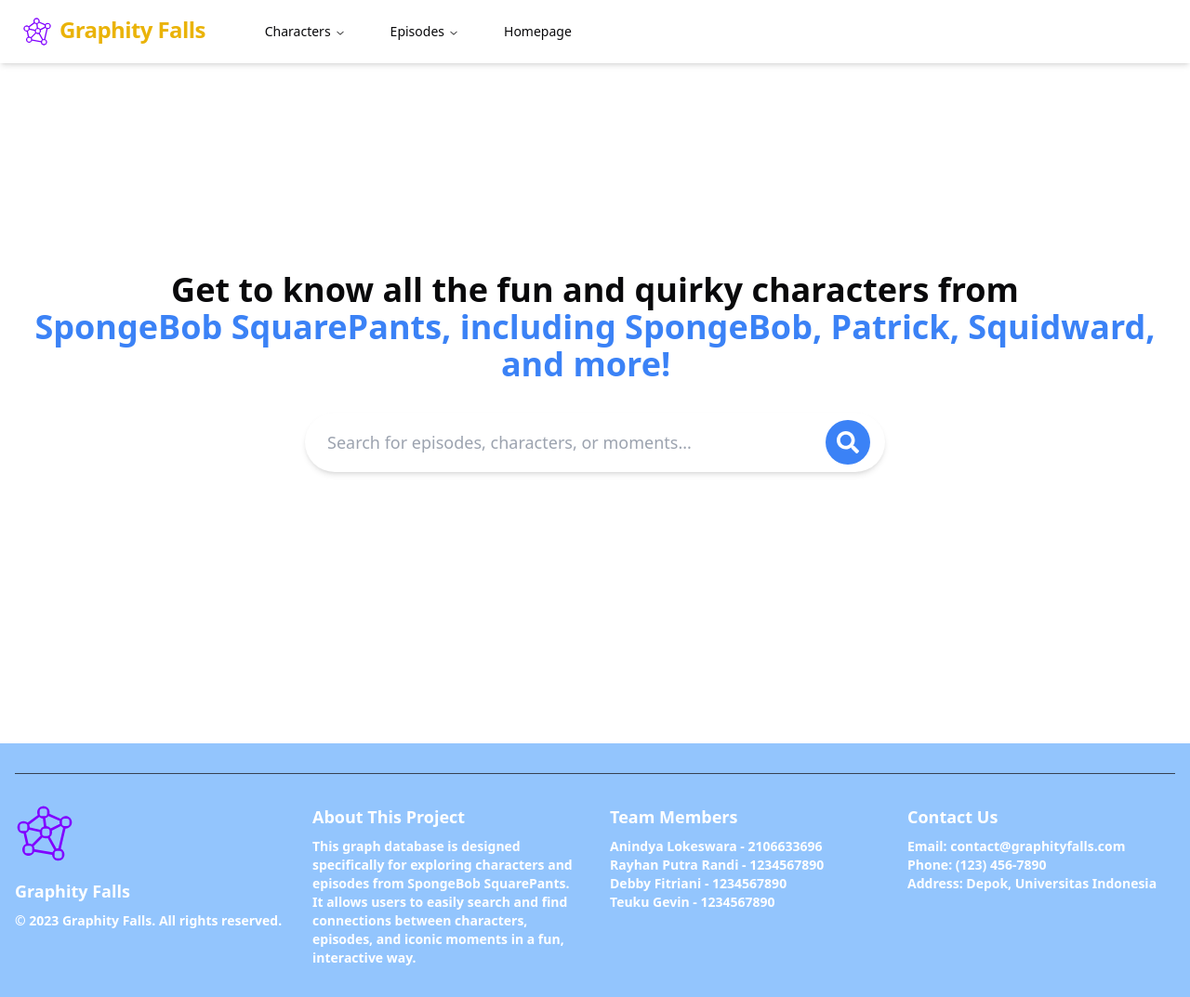
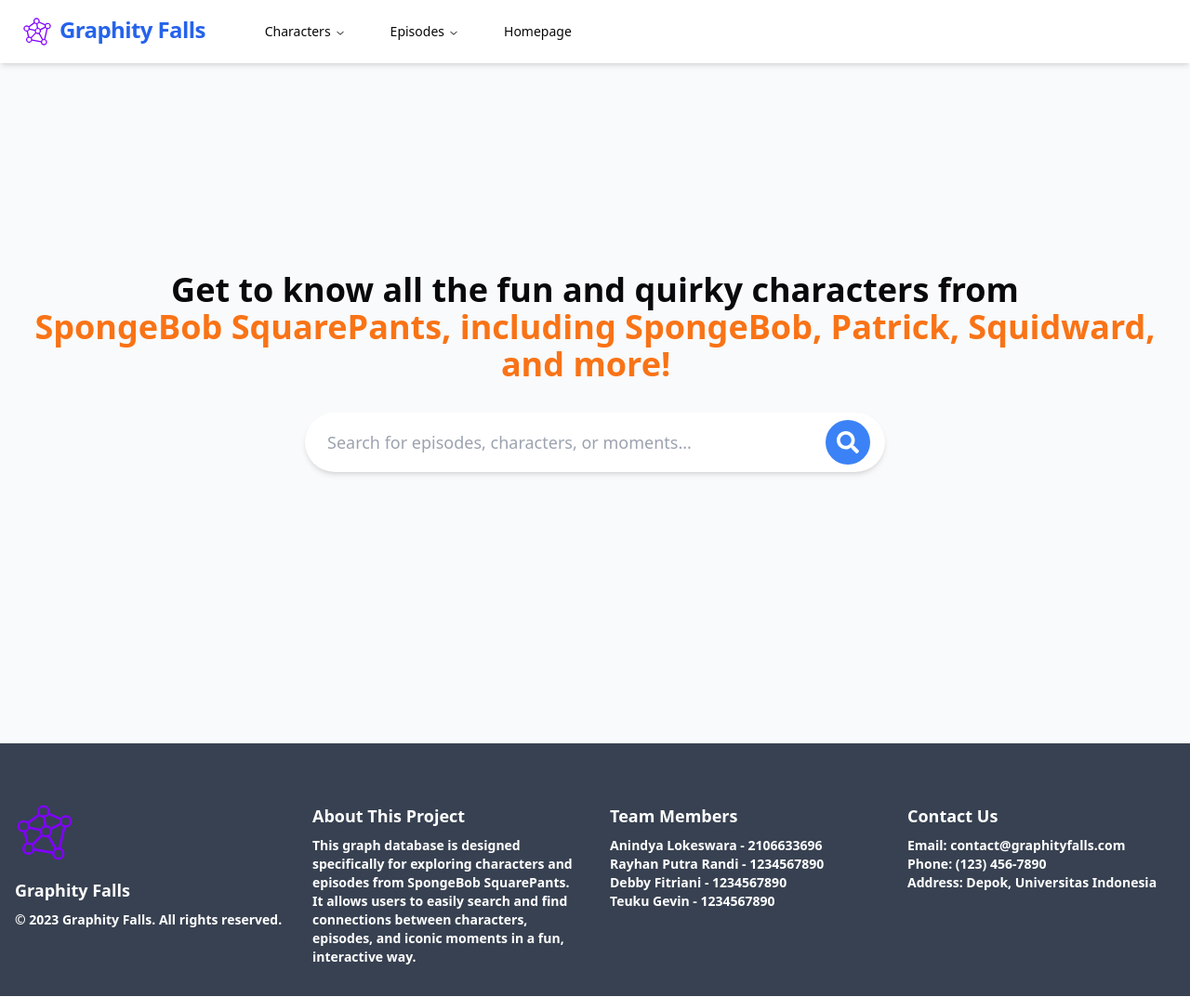
Before and after one commit to anindyalkwr/graphity-falls-frontend, a Next.js app: page / in a window 1280 px wide. Shown: the whole page at 93% size. Built offline with nearby package versions, Linux system fonts and the light colour scheme.

Commit message:
Change theme color

```diff
--- a/src/components/elements/Footer/index.tsx
+++ b/src/components/elements/Footer/index.tsx
@@ -3,8 +3,8 @@
 
 const Footer = () => {
     return (
-        <footer className="py-8 px-4 mt-auto bg-blue-300 text-white">
-            <div className="container mx-auto grid grid-cols-1 md:grid-cols-4 gap-8 border-t border-gray-700 pt-8">
+        <footer className="py-8 px-4 mt-auto bg-gray-700 text-white">
+            <div className="container mx-auto grid grid-cols-1 md:grid-cols-4 gap-8 pt-8">
                 {/* Column 1: Logo and Copyright */}
                 <div className="text-center md:text-left">
                     <LogoIcon className="h-16 w-16 mx-auto md:mx-0 mb-4" />
--- a/src/components/elements/Navbar/index.tsx
+++ b/src/components/elements/Navbar/index.tsx
@@ -28,7 +28,7 @@
             <div className="flex items-center space-x-2 w-full lg:w-auto">
                 <Link href="/" className="flex items-center space-x-2">
                     <LogoIcon className="h-8 w-8 text-black" />
-                    <span className="scroll-m-20 text-yellow-500 text-2xl mb-1 font-bold tracking-tight">
+                    <span className="scroll-m-20 text-blue-600 text-2xl mb-1 font-bold tracking-tight">
                         Graphity Falls
                     </span>
                 </Link>
--- a/src/pages/404.tsx
+++ b/src/pages/404.tsx
@@ -13,7 +13,7 @@
                 {/* Column 1: Quirky Text */}
                 <div className="text-center md:text-left md:justify-self-center">
                     <h1
-                        className="text-5xl font-extrabold text-yellow-500 mb-4"
+                        className="text-5xl font-extrabold text-orange-500 mb-4"
                         style={{ letterSpacing: '-1px' }}
                     >
                         Oops!
--- a/src/pages/_app.tsx
+++ b/src/pages/_app.tsx
@@ -28,7 +28,7 @@
             </div>
 
             {/* Main content with padding to account for navbar height */}
-            <main className="flex-grow bg-gray-25">
+            <main className="flex-grow bg-gray-50">
                 <Component {...pageProps} />
             </main>
 
--- a/src/pages/index.tsx
+++ b/src/pages/index.tsx
@@ -8,7 +8,7 @@
             <h1 className="text-2xl md:text-4xl font-bold mb-8 text-center leading-snug">
                 Get to know all the fun and quirky characters from
                 <br />
-                <span className="text-blue-500">
+                <span className="text-orange-500">
                     <TypeAnimation
                         sequence={[
                             'SpongeBob SquarePants, including SpongeBob, Patrick, Squidward, and more!',
```
